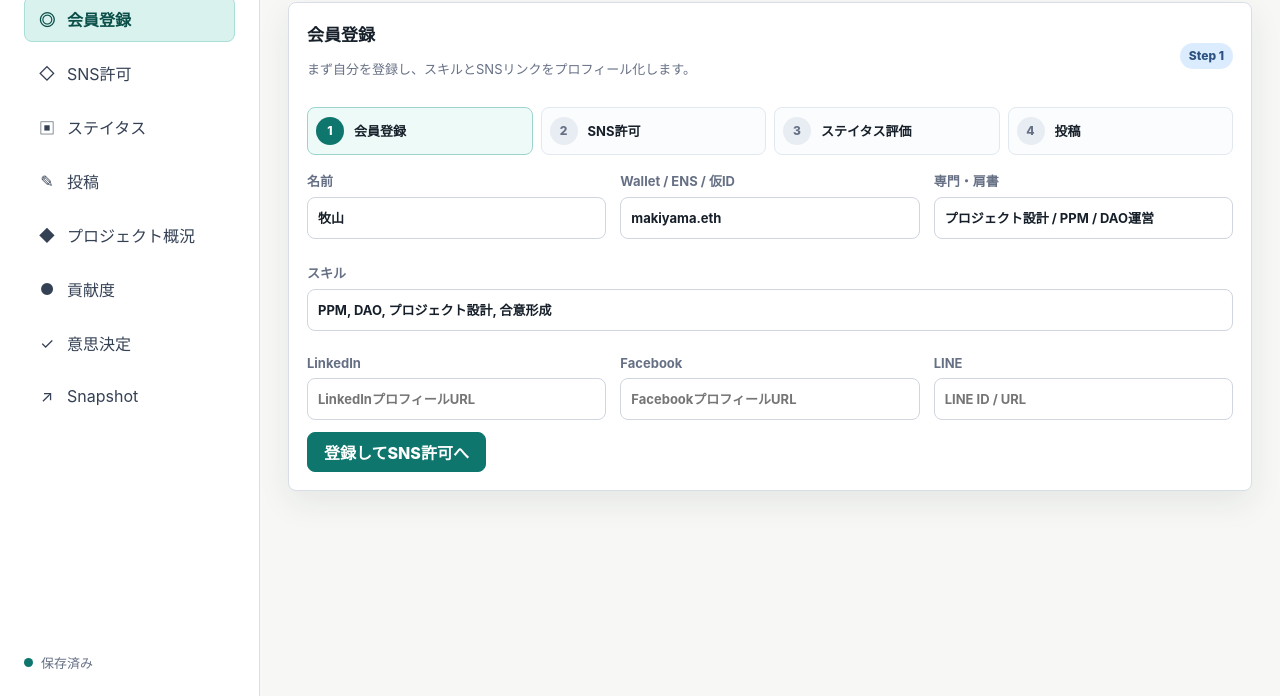
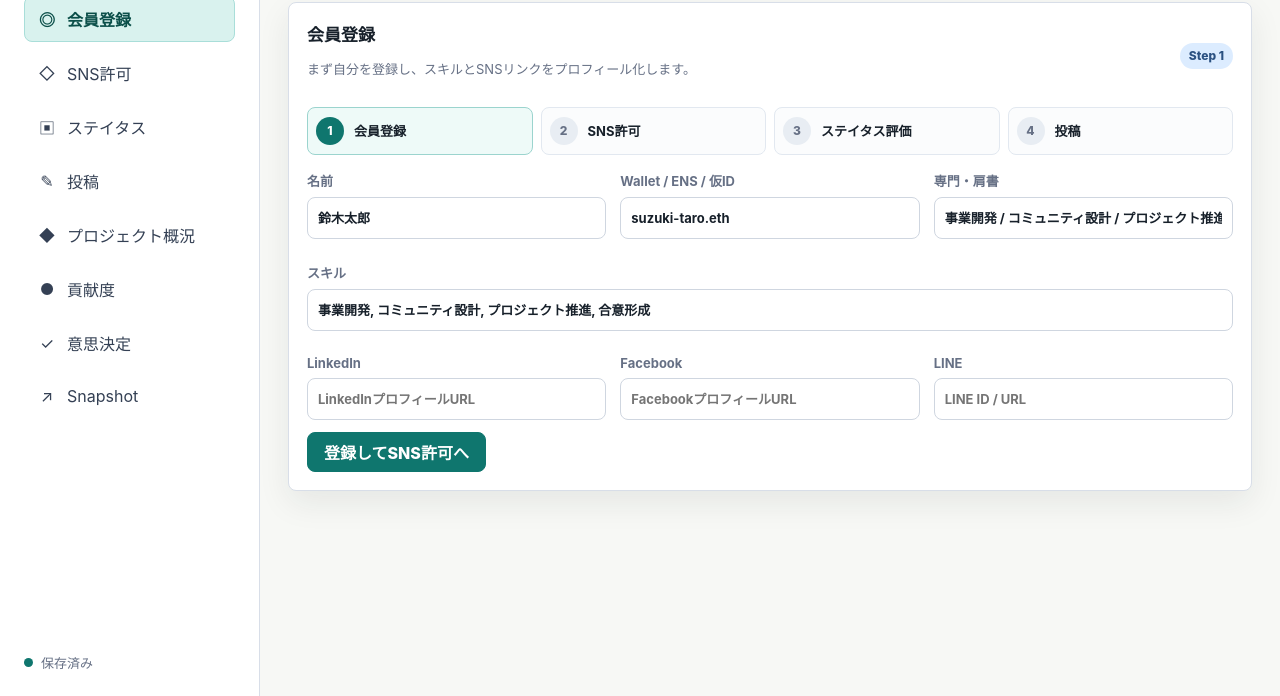
Before and after one commit to ikeda1028/tla-makiyama-snapshot-app, a website: page outputs/tla-makiyama-snapshot-app/index.html in a window 1280 px wide. Shown: the part 104-800 px from the top of the page. Drawn offline with Linux system fonts and the light colour scheme.

Commit message:
Set default registration profile

```diff
--- a/outputs/tla-makiyama-snapshot-app/app.js
+++ b/outputs/tla-makiyama-snapshot-app/app.js
@@ -50,10 +50,10 @@ const initialState = {
   community: {
     selfMemberId: "",
     self: {
-      name: "牧山",
-      identity: "makiyama.eth",
-      headline: "プロジェクト設計 / PPM / DAO運営",
-      skills: "PPM, DAO, プロジェクト設計, 合意形成",
+      name: "鈴木太郎",
+      identity: "suzuki-taro.eth",
+      headline: "事業開発 / コミュニティ設計 / プロジェクト推進",
+      skills: "事業開発, コミュニティ設計, プロジェクト推進, 合意形成",
       challenge: "能力ある人が相互交流し、プロジェクトへ挑戦できるコミュニティづくり",
       linkedin: "",
       facebook: "",
@@ -69,10 +69,10 @@ const initialState = {
       { id: "n2", name: "外部連携", source: "Facebook", relation: "紹介", skills: "渉外, 地域連携, 広報", status: "交流中", value: 22 }
     ],
     posts: [
-      { id: "post-1", memberName: "牧山", text: "能力コミュニティとプロジェクト実行をつなぐ場を準備中です。", project: "G.D.DAOver.0", date: "2026-06-30" }
+      { id: "post-1", memberName: "鈴木太郎", text: "能力コミュニティとプロジェクト実行をつなぐ場を準備中です。", project: "G.D.DAOver.0", date: "2026-06-30" }
     ],
     updates: [
-      { id: "u1", memberName: "牧山", project: "G.D.DAOver.0", note: "能力コミュニティとプロジェクト実行をつなぐ設計を進行中。", date: "2026-06-30" }
+      { id: "u1", memberName: "鈴木太郎", project: "G.D.DAOver.0", note: "能力コミュニティとプロジェクト実行をつなぐ設計を進行中。", date: "2026-06-30" }
     ]
   }
 };
--- a/outputs/tla-makiyama-snapshot-app/index.html
+++ b/outputs/tla-makiyama-snapshot-app/index.html
@@ -6,7 +6,7 @@
     <title>G.D.DAOver.0</title>
     <script>
       window.__assetBase = window.location.protocol === "file:" ? "./" : "/outputs/tla-makiyama-snapshot-app/";
-      window.__assetVersion = "20260630-onboarding-feed";
+      window.__assetVersion = "20260630-suzuki-default";
       document.write(`<link rel="stylesheet" href="${window.__assetBase}styles.css?v=${window.__assetVersion}">`);
     </script>
   </head>
```
